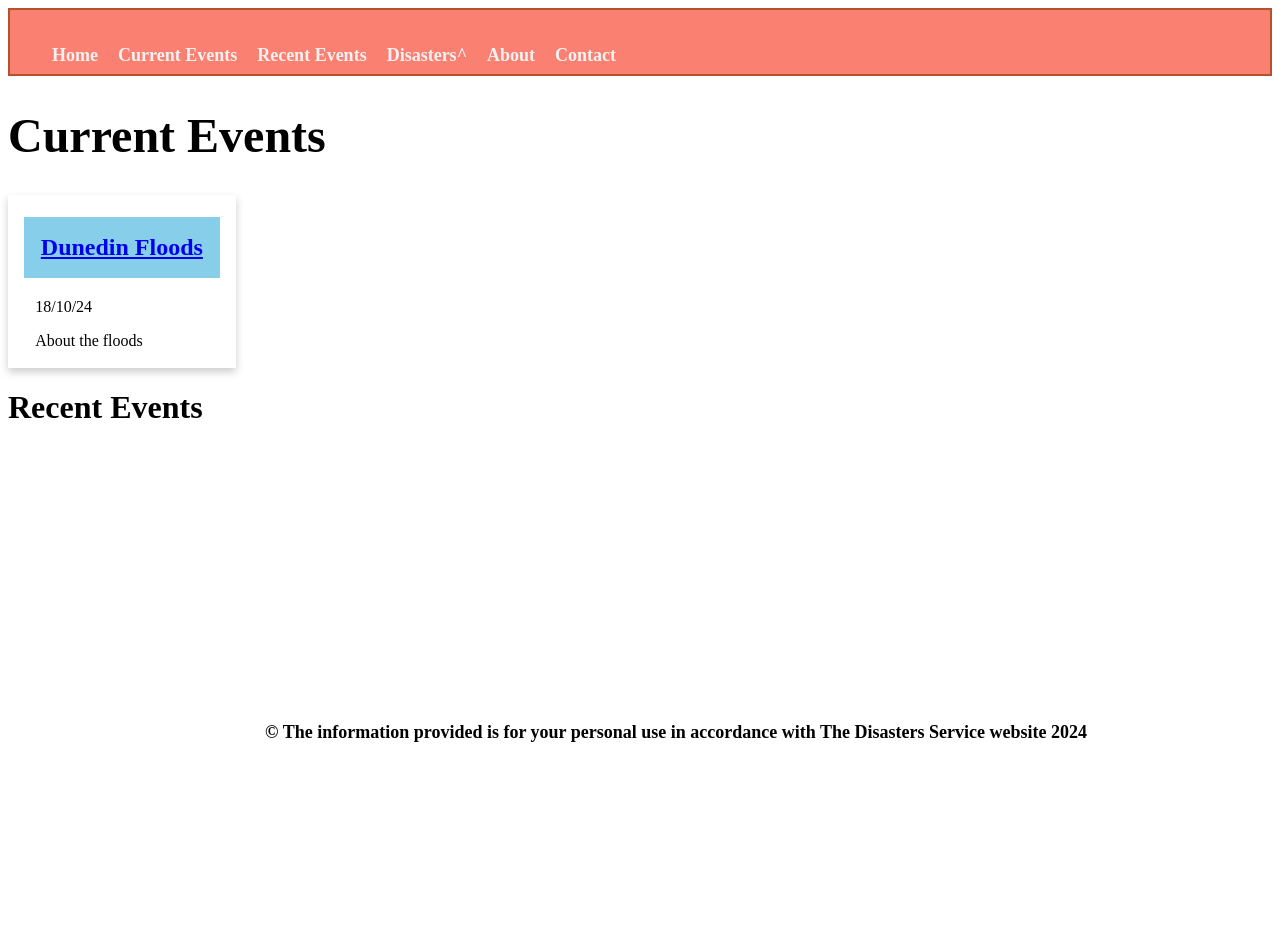
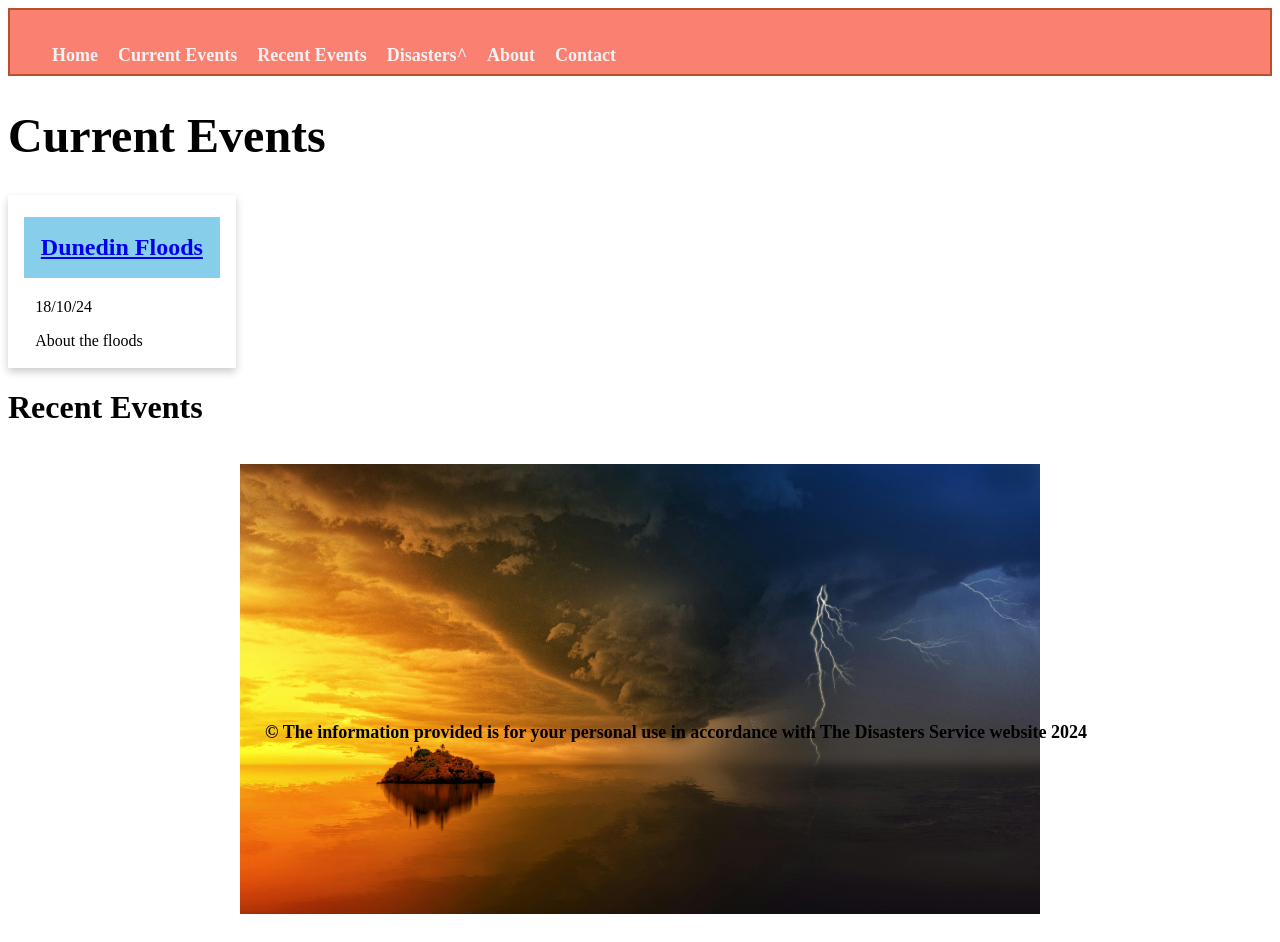
Before and after one commit to BIT-Studio-3/group-project-25-1-scade, a SvelteKit app in the folder disaster/disaster/: page / in a window 1280 px wide. Before the commit the page ends 800 px from the top, so only its background shows below. Built offline with nearby package versions, Linux system fonts and the light colour scheme.

Commit message:
Need to connect the clickable information to a further info page

```diff
--- a/disaster/disaster/src/routes/+page.svelte
+++ b/disaster/disaster/src/routes/+page.svelte
@@ -12,9 +12,9 @@
 
 <h1>Recent Events</h1>
 
-<!-- <div class="imageContainor">
+<div class="imageContainor">
     <Image pic={homepic} picname={"cover"} />
-</div> -->
+</div>
 
 
 <Footer year={2024} />
```
